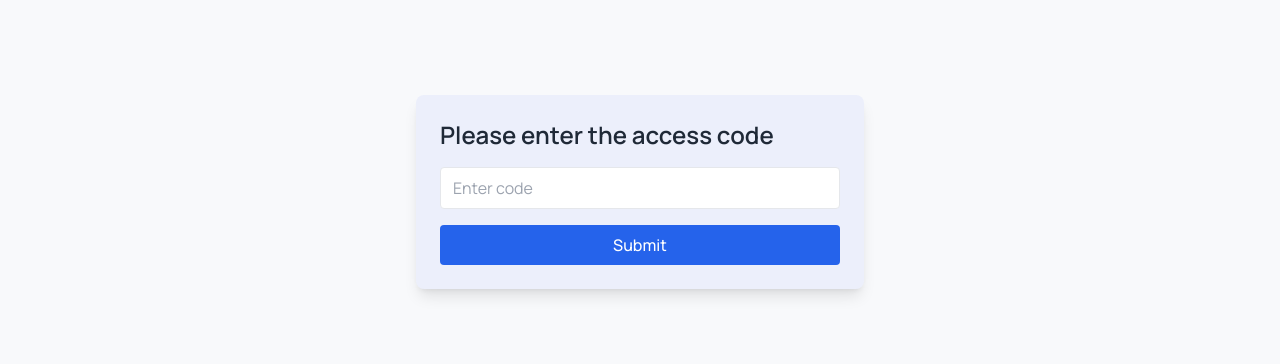
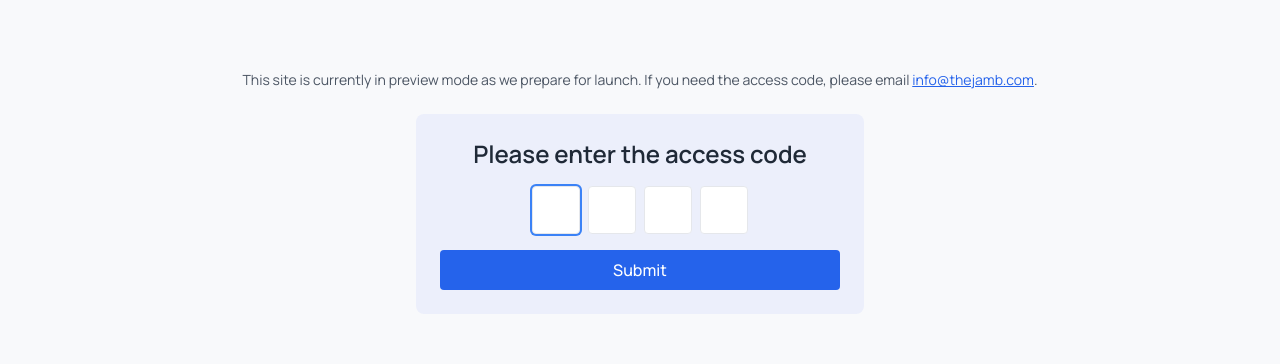
Before and after one commit to hsivritepe/jamb-frontend, a Next.js app: page /access in a window 1280 px wide. Shown: the part 208-572 px from the top of the page. Built offline with nearby package versions, Linux system fonts and the light colour scheme; no server answers.

Commit message:
Update access page

```diff
--- a/app/access/page.tsx
+++ b/app/access/page.tsx
@@ -1,21 +1,63 @@
 "use client";
 
-import { useState } from "react";
+import { useState, useRef, ReactEventHandler, ChangeEvent, KeyboardEvent } from "react";
 
+/**
+ * Access page requiring a 4-digit code.
+ * Shows a preview-mode notice and allows code submission.
+ */
 export default function AccessPage() {
   const [code, setCode] = useState("");
   const [message, setMessage] = useState("");
 
+  // Refs for the four input fields
+  const inputRefs = [
+    useRef<HTMLInputElement>(null),
+    useRef<HTMLInputElement>(null),
+    useRef<HTMLInputElement>(null),
+    useRef<HTMLInputElement>(null),
+  ];
+
+  /**
+   * Updates the code state when a single digit is changed.
+   * Moves focus to the next field automatically.
+   */
+  function handleDigitChange(e: ChangeEvent<HTMLInputElement>, index: number) {
+    // Current digit (only last typed character if user pastes multiple)
+    const val = e.target.value.replace(/\D/g, "").slice(-1);
+
+    // Convert current code to array of 4 chars, pad if needed
+    const digits = code.padEnd(4, " ").split("");
+
+    digits[index] = val; // set the new digit at the correct position
+
+    const newCode = digits.join("").trim();
+    setCode(newCode);
+
+    // If a digit was typed and not the last input, move to the next
+    if (val && index < 3) {
+      inputRefs[index + 1].current?.focus();
+    }
+  }
+
+  /**
+   * Handles keyboard navigation (Backspace to go to previous field).
+   */
+  function handleKeyDown(e: KeyboardEvent<HTMLInputElement>, index: number) {
+    // If Backspace pressed on an empty field, go to the previous
+    if (e.key === "Backspace" && !code[index] && index > 0) {
+      inputRefs[index - 1].current?.focus();
+    }
+  }
+
+  /**
+   * Validates the entered code and sets a cookie if correct.
+   */
   function handleSubmit() {
-    // Our "secret" code is "2025"
+    // "Secret" code is "2025"
     if (code === "2025") {
-      // Show a short success message
       setMessage("Access code accepted! Redirecting...");
-
-      // Set cookie 'hasAccess=true' for 1 day (86400 seconds)
-      document.cookie = "hasAccess=true; path=/; max-age=86400";
-
-      // Redirect to homepage after a brief delay (optional)
+      document.cookie = "hasAccess=true; path=/; max-age=86400"; // valid for 1 day
       setTimeout(() => {
         window.location.href = "/";
       }, 1500);
@@ -26,18 +68,39 @@ export default function AccessPage() {
 
   return (
     <main className="min-h-screen flex flex-col items-center justify-center bg-[#F8F9FB] p-4">
+      {/* Preview mode notice */}
+      <p className="mb-6 text-center text-sm text-gray-600">
+        This site is currently in preview mode as we prepare for launch. If you need the access code,
+        please email{" "}
+        <a href="mailto:info@thejamb.com" className="text-blue-600 underline">
+          info@thejamb.com
+        </a>.
+      </p>
+
       {/* Access form */}
-      <div className="max-w-md w-full bg-brand-light p-6 rounded-lg shadow-lg">
-        <h1 className="text-2xl font-semibold mb-4 text-gray-800">
+      <div className="max-w-md w-full bg-brand-light p-6 rounded-lg">
+        <h1 className="text-xl sm:text-2xl font-semibold mb-4 text-gray-800 text-center">
           Please enter the access code
         </h1>
-        <input
-          type="text"
-          value={code}
-          onChange={(e) => setCode(e.target.value)}
-          placeholder="Enter code"
-          className="w-full border px-3 py-2 mb-4 rounded focus:outline-none focus:ring-2 focus:ring-blue-500"
-        />
+
+        {/* Four separate digit inputs */}
+        <div className="flex space-x-2 justify-center mb-4">
+          {Array.from({ length: 4 }).map((_, i) => (
+            <input
+              key={i}
+              ref={inputRefs[i]}
+              type="text"
+              maxLength={1}
+              value={code[i] || ""}
+              onChange={(e) => handleDigitChange(e, i)}
+              onKeyDown={(e) => handleKeyDown(e, i)}
+              // Autofocus on the first input
+              autoFocus={i === 0}
+              className="w-12 h-12 border rounded text-center text-xl focus:outline-none focus:ring-2 focus:ring-blue-500"
+            />
+          ))}
+        </div>
+
         <button
           onClick={handleSubmit}
           className="w-full bg-blue-600 text-white font-medium py-2 rounded hover:bg-blue-700 transition-colors"
```
